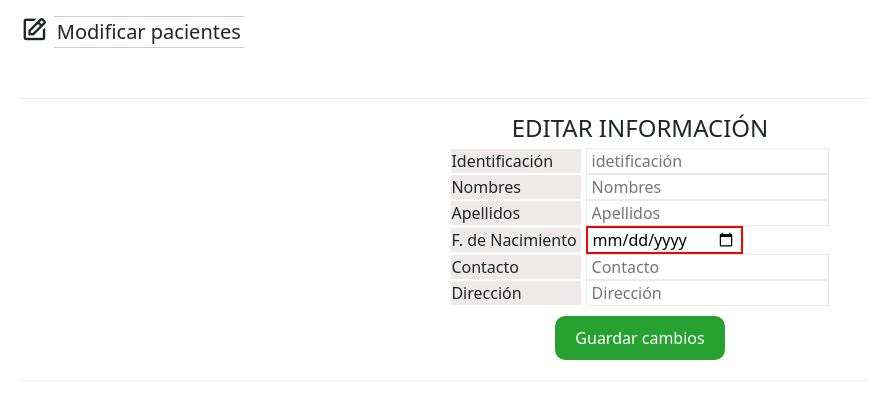
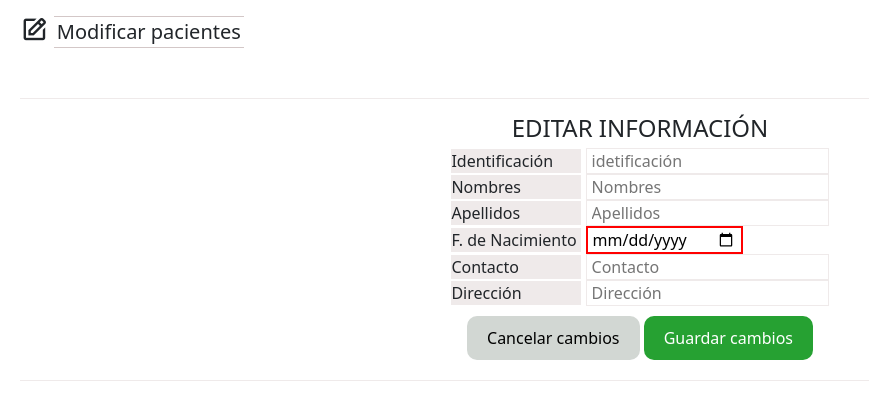
Before and after one commit to alejandropmz/flask-clinic-calendar, a Flask app: template app/templates/guardar_edición_paciente.html in a window 1280 px wide. Shown: the part 238-658 px from the top of the page, without its empty margins (0-869 px from the left). Run offline with Flask 3, Linux system fonts and the light colour scheme; the template is opened without the code that fills it, so the values that code supplies are empty; some libraries are stand-ins or nearby versions.

Commit message:
modificar listo, tanto en la vista pacientes como desde el detalle de pacientes

```diff
--- a/app/app.py
+++ b/app/app.py
@@ -70,7 +70,7 @@ def cargar_paciente():
 ## EDITAR PACIENTES
 
 
-@app.route("/editar_paciente/<string:id>", methods=["POST"])
+@app.route("/editar_paciente/<string:id>", methods=["GET", "POST"])
 def editar_paciente(id):
     cur = mysql.connection.cursor()
     cur.execute("SELECT * FROM pacientes WHERE id = %s", id)
--- a/app/templates/guardar_edición_paciente.html
+++ b/app/templates/guardar_edición_paciente.html
@@ -10,7 +10,11 @@
 
   <!-- Formulario -->
 
-  <form id="agregar-paciente-form" action="/guardar_edicion_paciente/{{patient[0]}}" method="POST">
+  <form
+    id="agregar-paciente-form"
+    action="/guardar_edicion_paciente/{{patient[0]}}"
+    method="POST"
+  >
     <h4 id="agregar-paciente-titulo">EDITAR INFORMACIÓN</h4>
     <div>
       <label for="identificacion">Identificación</label>
@@ -57,7 +61,10 @@
         value="{{patient[6]}}"
       /><br />
     </div>
-    <div>
+    <div class="atras-editar">
+      <a href="/pacientes"
+        ><button id="detalle-atras" type="button">Cancelar cambios</button></a
+      >
       <button type="submit">Guardar cambios</button>
     </div>
   </form>
```
Also changed, not shown: app/static/css/pacientes.css (line endings or trailing spaces).
